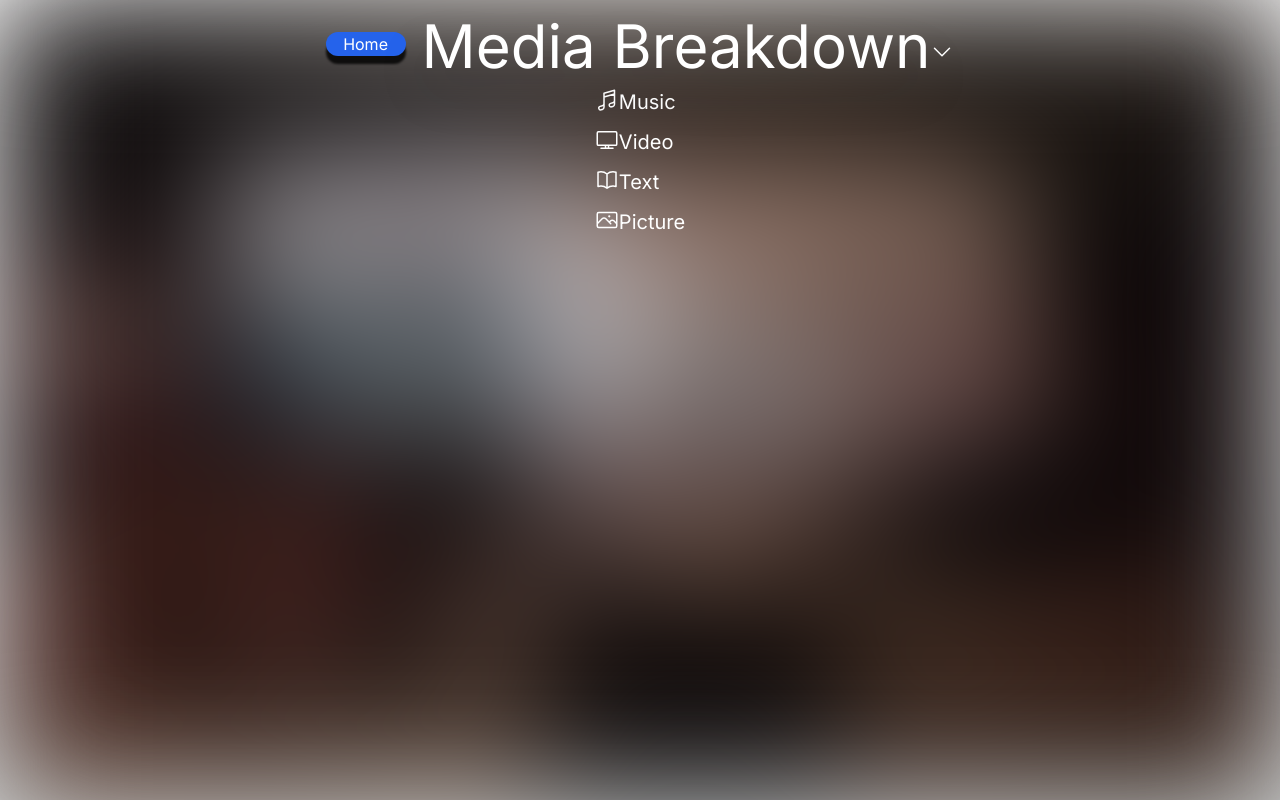
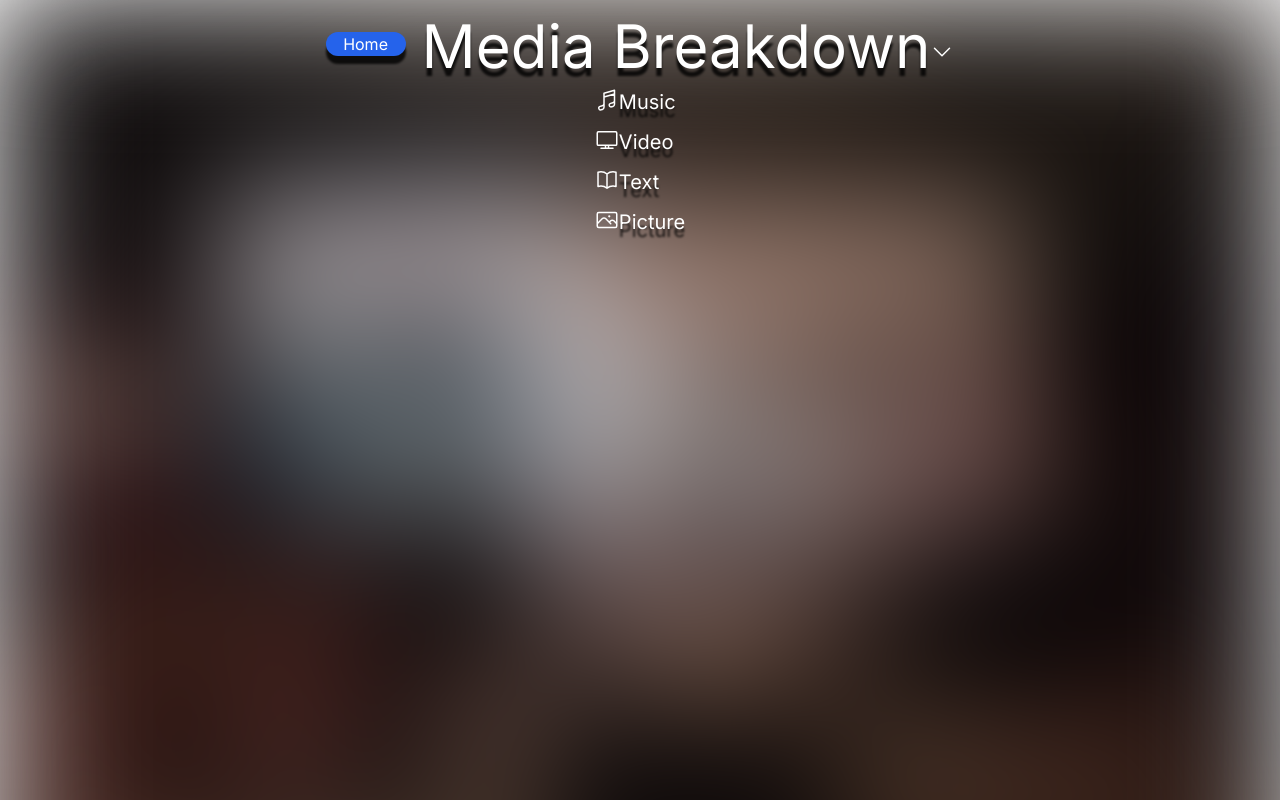
Before and after one commit to EvanBurriola/media-page, a Next.js app: page /media in a window 1280 px wide. Shown: the top 800 px of the page. Built offline with nearby package versions, Linux system fonts and the light colour scheme.

Commit message:
Media page background fix

```diff
--- a/app/layout.tsx
+++ b/app/layout.tsx
@@ -5,7 +5,7 @@ import "./globals.css";
 const inter = Inter({ subsets: ["latin"] });
 
 export const metadata: Metadata = {
-  title: "Evan Media",
+  title: "Evan Burriola - Media",
   description: "For CSCE445",
 };
 
--- a/app/media/page.tsx
+++ b/app/media/page.tsx
@@ -169,12 +169,12 @@ export default function MediaTree() {
       return (
         <>
           <div className="w-screen absolute -z-10 blur-3xl">
-            <img src="innerChamber.jpg" alt="Inner Chamber" className="object-fill w-screen h-screen absolute saturate-50"></img>
+            <img src="innerChamber.jpg" alt="Inner Chamber" className="object-fill min-h-screen absolute saturate-50"></img>
           </div>
           <main className="flex min-h-screen flex-col items-center p-4">
             <div className="mb-3 flex flex-row">
               <Link href='/' className="mt-4 mr-4 w-20 h-6 text-center text-white hover:bg-blue-800 bg-blue-600 transition-colors duration-300 rounded-xl drop-shadow-[0_8.2px_1.2px_rgba(0,0,0,0.8)] select-none">Home</Link>
-              <h1 className="select-none drop-shadow-2xl text-white text-6xl">Media Breakdown</h1>
+              <h1 className="select-none drop-shadow-[0_8.2px_1.2px_rgba(0,0,0,0.8)] text-white text-6xl">Media Breakdown</h1>
               <svg onClick={handleClick} xmlns="http://www.w3.org/2000/svg" fill="none" viewBox="0 0 24 24" strokeWidth={1.5} stroke="currentColor" className="w-6 h-6 cursor-pointer select-none mt-6 text-white">
               <path strokeLinecap="round" strokeLinejoin="round" d={expand == true ? "m4.5 15.75 7.5-7.5 7.5 7.5" : "m19.5 8.25-7.5 7.5-7.5-7.5" } />
               </svg>
--- a/components/tree_node.tsx
+++ b/components/tree_node.tsx
@@ -61,7 +61,7 @@ export default function TreeNode({ node, expand }: NodeProps) {
           <svg xmlns="http://www.w3.org/2000/svg" fill="none" viewBox="0 0 24 24" strokeWidth={1.5} stroke="currentColor" className="w-6 h-6 cursor-pointer text-white">
             <path strokeLinecap="round" strokeLinejoin="round" d={svg} />
           </svg>
-          <span className="cursor-pointer select-none transition-all duration-300 ease-in text-white hover:font-bold text-xl"> {label}</span>
+          <span className="cursor-pointer select-none transition-all duration-300 ease-in text-white hover:font-bold text-xl drop-shadow-[0_8.2px_1.2px_rgba(0,0,0,0.8)]"> {label}</span>
         </div>
         <ul className="pl-6 border-l border-black">
           {showChildren && <Tree treeData={children} expand={expand} />}
```
